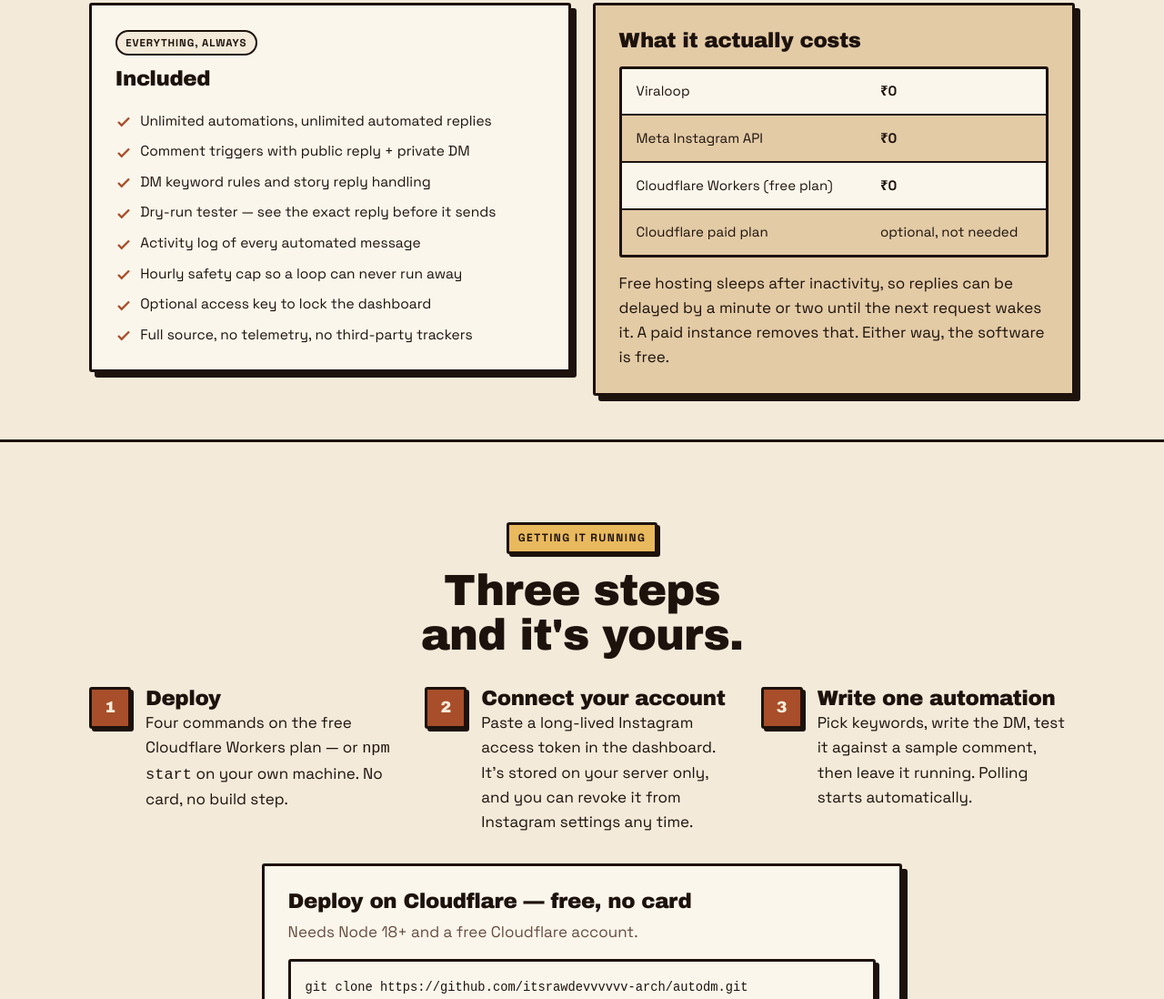
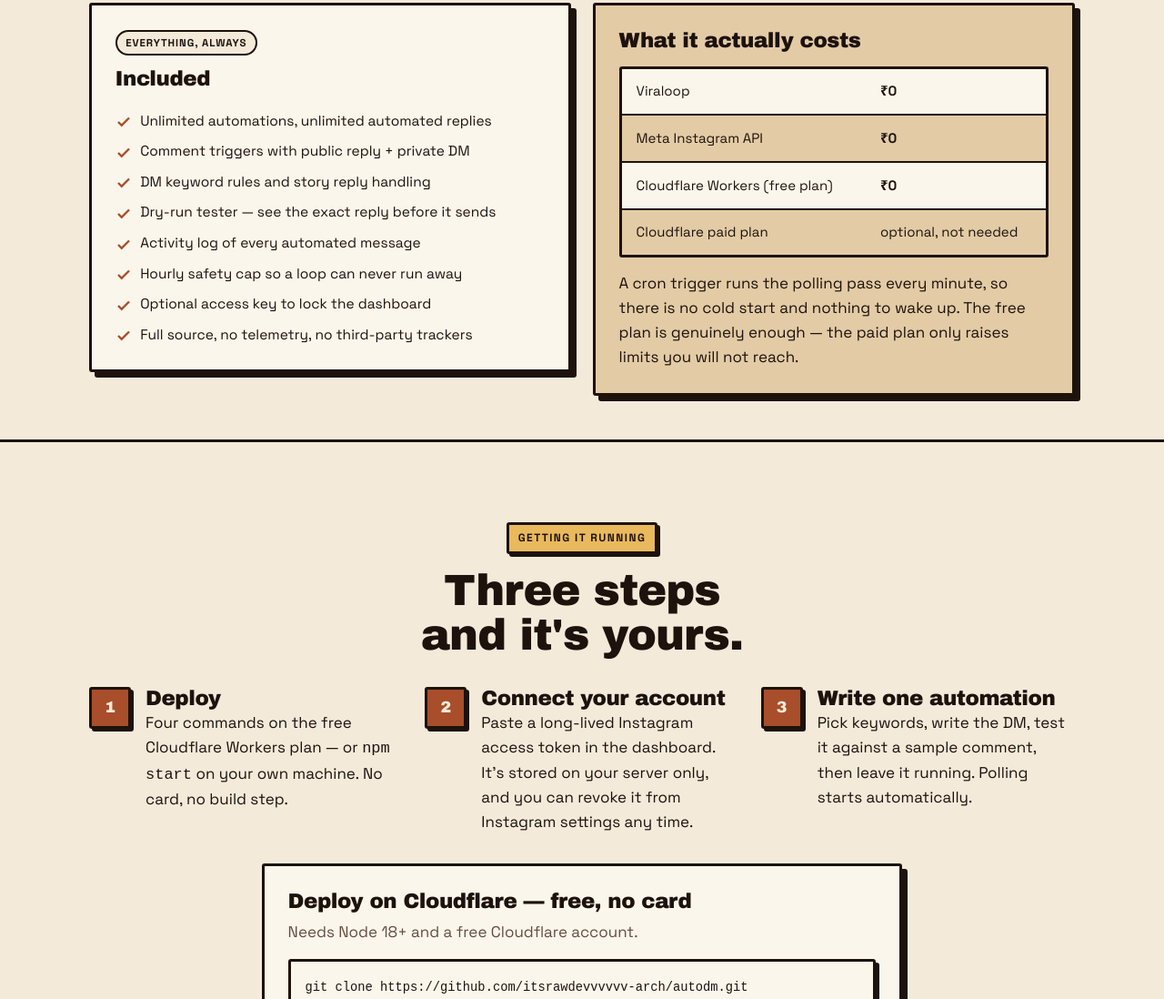
Before and after one commit to itsrawdevvvvvv-arch/autodm, a website: page docs/pricing.html in a window 1280 px wide. Shown: the part 641-1739 px from the top of the page at 91% size. Drawn offline with Linux system fonts and the light colour scheme.

Commit message:
Correct the hosting note: Workers cron has no cold start, nothing sleeps

```diff
--- a/docs/pricing.html
+++ b/docs/pricing.html
@@ -87,7 +87,7 @@
           </tbody>
         </table>
       </div>
-      <p class="small" style="margin-top:.9rem">Free hosting sleeps after inactivity, so replies can be delayed by a minute or two until the next request wakes it. A paid instance removes that. Either way, the software is free.</p>
+      <p class="small" style="margin-top:.9rem">A cron trigger runs the polling pass every minute, so there is no cold start and nothing to wake up. The free plan is genuinely enough — the paid plan only raises limits you will not reach.</p>
     </div>
   </div>
 </section>
```
Also changed, not shown: 1 other file.
